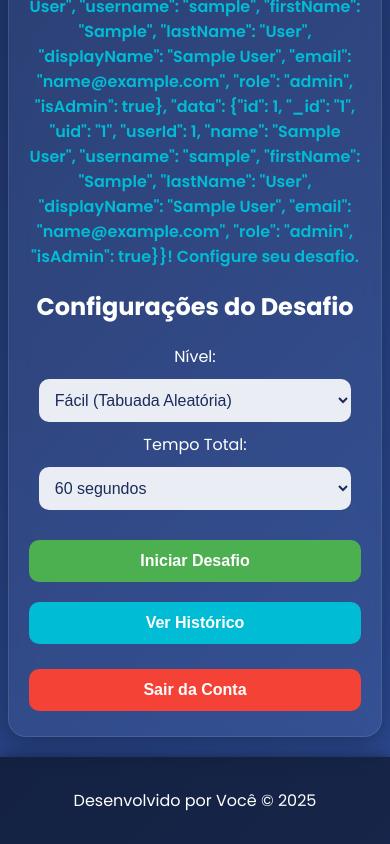
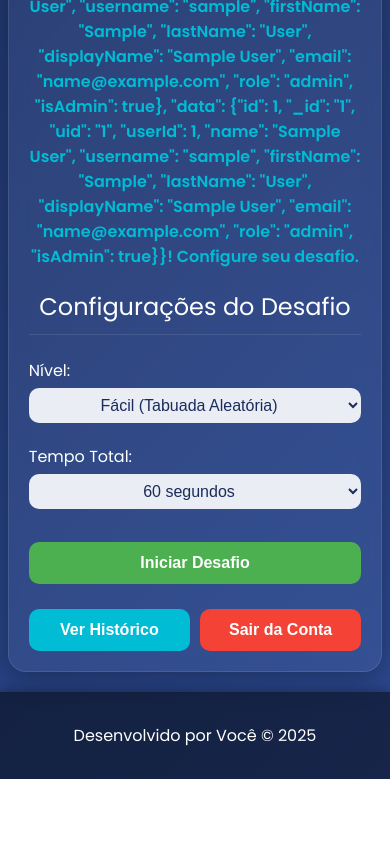
Before and after one commit to RyanZ027/tabuadadoryan, a plain HTML site: page jogo.html in a window 390 px wide. Shown: the part 685-1529 px from the top of the page. After the commit the page ends 1464 px from the top, so only its background shows below. Drawn offline with nearby package versions, Linux system fonts and the light colour scheme; sample sign-in values are in the browser's storage.

Commit message:
Update style.css

```diff
--- a/style.css
+++ b/style.css
@@ -56,6 +56,13 @@ h1 {
     font-weight: 600;
     color: var(--accent-color);
     margin-bottom: 25px;
+}
+h2 {
+    font-weight: 400;
+    color: var(--text-color);
+    margin-bottom: 15px;
+    border-bottom: 1px solid rgba(255, 255, 255, 0.1);
+    padding-bottom: 10px;
 }
 
 input, select {
@@ -117,7 +124,28 @@ button:active {
     margin-top: 15px;
 }
 
-/* Estilos específicos para o Jogo */
+/* --- Estilos do Jogo --- */
+/* Configuração */
+.config-section {
+    display: flex;
+    justify-content: space-between;
+    align-items: center;
+    padding: 8px 0;
+    margin-bottom: 5px;
+}
+.config-section label {
+    font-weight: 400;
+    text-align: left;
+    flex: 1;
+}
+.config-section select {
+    flex: 2;
+    width: auto;
+    margin: 0;
+    padding: 8px;
+    text-align: center;
+}
+
 #timer {
     font-size: 24px;
     font-weight: 700;
@@ -128,12 +156,13 @@ button:active {
     font-size: 32px;
     font-weight: 700;
     margin: 20px 0;
+    min-height: 40px;
 }
 #resposta {
     font-size: 24px;
     text-align: center;
     font-weight: 600;
-    width: 60%; /* Campo de resposta menor */
+    width: 60%;
     margin-top: 20px;
     margin-bottom: 20px;
 }
@@ -145,21 +174,24 @@ button:active {
     font-size: 16px;
     font-weight: 600;
     padding: 10px 0;
-    min-height: 40px; /* Evita que a interface "pule" */
+    min-height: 40px;
 }
-#btnResponder {
-    margin-top: 10px;
+
+/* Botões do Rodapé (Histórico e Sair) */
+.bottom-buttons {
+    display: flex;
+    gap: 10px;
+    margin-top: 20px;
+    width: 100%;
 }
-#graficoFinal {
-    margin-top: 30px;
-    padding-top: 20px;
-    border-top: 1px solid rgba(255, 255, 255, 0.1);
+.bottom-buttons button {
+    flex: 1;
+    margin: 0;
 }
 
 /* Botão Sair/Logout específico */
 .btn-logout {
     background-color: var(--error-color) !important;
-    margin-top: 20px !important;
 }
 .btn-logout:hover {
     background-color: #d32f2f !important;
@@ -177,4 +209,14 @@ button:active {
     #resposta {
         width: 80%;
     }
+    .config-section {
+        flex-direction: column;
+        align-items: flex-start;
+    }
+    .config-section label {
+        margin-bottom: 5px;
+    }
+    .config-section select {
+        width: 100%;
+    }
 }
```
